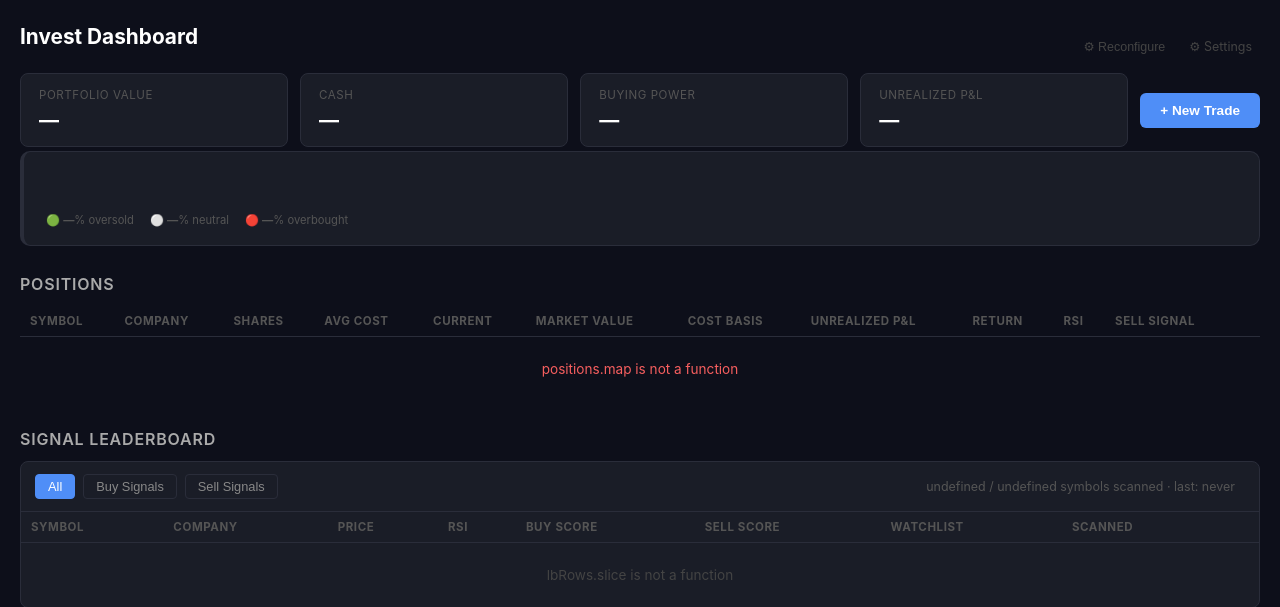
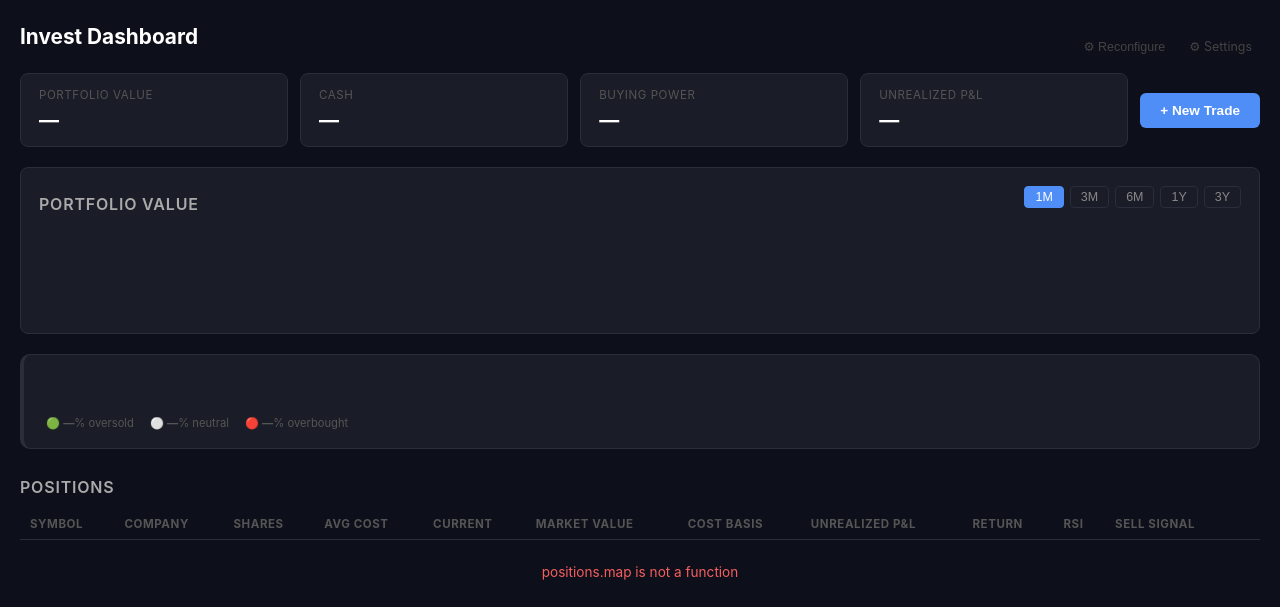
Before and after one commit to smaniktahla/homelab-trader, a FastAPI app: template api/templates/dashboard.html in a window 1280 px wide. Shown: the top 607 px of the page. Run offline with FastAPI, Linux system fonts and the light colour scheme; the template is opened without the code that fills it, so the values that code supplies are empty; parts of the project's set-up code (start-up, migrations or seed data) failed here and were passed over; some libraries are stand-ins or nearby versions.

Commit message:
Dashboard: portfolio value chart with 1M/3M/6M/1Y/3Y ranges and trade markers
New GET /api/portfolio-history?range= endpoint reads from portfolio_snapshots
(already recorded every ingest cycle for the circuit breaker) and joins in
trades with the nearest prior snapshot value for marker positioning. Ranges
over 90 days are downsampled to one snapshot per day since hourly resolution
is not useful once the window spans months. Frontend mirrors the existing
per-symbol price chart pattern in symbol.html (Chart.js line + scatter
overlay for buy/sell triangles, range-btn tab styling).

Co-Authored-By: Claude Sonnet 5 <noreply@anthropic.com>

```diff
--- a/api/main.py
+++ b/api/main.py
@@ -149,6 +149,45 @@ def get_trades(limit: int = 200):
             SELECT * FROM trades ORDER BY traded_at DESC LIMIT %s
         """, (limit,))
         return cur.fetchall()
+
+_PORTFOLIO_HISTORY_RANGE_DAYS = {"1m": 30, "3m": 90, "6m": 180, "1y": 365, "3y": 1095}
+
+@app.get("/api/portfolio-history")
+def get_portfolio_history(range: str = "1m"):
+    """Portfolio value over time + trade markers, for the dashboard chart.
+    Ranges beyond 90 days are downsampled to one (last) snapshot per day —
+    hourly resolution isn't useful once the window spans months."""
+    days = _PORTFOLIO_HISTORY_RANGE_DAYS.get(range.lower(), 30)
+    with db() as conn, conn.cursor() as cur:
+        if days > 90:
+            cur.execute("""
+                SELECT DISTINCT ON (date_trunc('day', snapshot_at))
+                       snapshot_at, portfolio_value
+                FROM portfolio_snapshots
+                WHERE snapshot_at >= NOW() - INTERVAL '%s days'
+                ORDER BY date_trunc('day', snapshot_at), snapshot_at DESC
+            """, (days,))
+        else:
+            cur.execute("""
+                SELECT snapshot_at, portfolio_value
+                FROM portfolio_snapshots
+                WHERE snapshot_at >= NOW() - INTERVAL '%s days'
+                ORDER BY snapshot_at
+            """, (days,))
+        snapshots = cur.fetchall()
+
+        cur.execute("""
+            SELECT t.symbol, t.side, t.qty, t.price, t.traded_at,
+                   (SELECT ps.portfolio_value FROM portfolio_snapshots ps
+                    WHERE ps.snapshot_at <= t.traded_at
+                    ORDER BY ps.snapshot_at DESC LIMIT 1) AS portfolio_value
+            FROM trades t
+            WHERE t.traded_at >= NOW() - INTERVAL '%s days'
+            ORDER BY t.traded_at
+        """, (days,))
+        trades = cur.fetchall()
+
+    return {"range": range.lower(), "snapshots": snapshots, "trades": trades}
 
 @app.get("/api/positions")
 def get_positions():
--- a/api/templates/dashboard.html
+++ b/api/templates/dashboard.html
@@ -15,6 +15,12 @@
   /* Account bar */
   .account-bar { display: grid; grid-template-columns: repeat(4, 1fr) auto; gap: 12px; margin-bottom: 4px; }
   .stat-card { background: #1a1d27; border: 1px solid #2a2d3a; border-radius: 8px; padding: 14px 18px; }
+
+  /* Portfolio chart */
+  .card { background: #1a1d27; border: 1px solid #2a2d3a; border-radius: 8px; padding: 18px; margin: 20px 0; }
+  .range-btns { display: flex; gap: 6px; margin-bottom: 14px; }
+  .range-btn { padding: 3px 10px; border-radius: 4px; border: 1px solid #2a2d3a; background: transparent; color: #888; font-size: .78rem; cursor: pointer; }
+  .range-btn.active { background: #4f8ef7; color: #fff; border-color: #4f8ef7; }
   .stat-card .label { font-size: .72rem; text-transform: uppercase; letter-spacing: .05em; color: #555; margin-bottom: 6px; }
   .stat-card .value { font-size: 1.25rem; font-weight: 700; color: #fff; }
   .btn { padding: 10px 20px; border: none; border-radius: 6px; font-size: .85rem; font-weight: 600; cursor: pointer; }
@@ -252,6 +258,20 @@
     </div>
   </div>
 
+  <!-- Portfolio value chart -->
+  <div class="card">
+    <div style="display:flex;align-items:center;justify-content:space-between;margin-bottom:10px">
+      <h2 style="margin:0">Portfolio Value</h2>
+      <div class="range-btns">
+        <button class="range-btn active" onclick="loadPortfolioChart('1m',this)">1M</button>
+        <button class="range-btn" onclick="loadPortfolioChart('3m',this)">3M</button>
+        <button class="range-btn" onclick="loadPortfolioChart('6m',this)">6M</button>
+        <button class="range-btn" onclick="loadPortfolioChart('1y',this)">1Y</button>
+        <button class="range-btn" onclick="loadPortfolioChart('3y',this)">3Y</button>
+      </div>
+    </div>
+    <canvas id="portfolio-chart" height="80"></canvas>
+  </div>
 
   <!-- Market Context Bar -->
   <div id="mkt-bar" class="mkt-bar" style="display:none">
@@ -885,6 +905,92 @@ async function loadMarketContext() {
   } catch(e) { console.error('market context:', e); }
 }
 
+// ── Portfolio value chart ─────────────────────────────────────────
+let portfolioChart = null;
+let portfolioChartRange = '1m';
+
+async function loadPortfolioChart(range, btn) {
+  portfolioChartRange = range || portfolioChartRange;
+  if (btn) {
+    btn.closest('.range-btns').querySelectorAll('.range-btn').forEach(b => b.classList.remove('active'));
+    btn.classList.add('active');
+  }
+  try {
+    const data = await fetch(`/api/portfolio-history?range=${portfolioChartRange}`).then(r => r.json());
+    const wide = ['6m', '1y', '3y'].includes(portfolioChartRange);
+    const fmtLabel = ts => new Date(ts).toLocaleDateString('en-US',
+      wide ? {month: 'short', year: '2-digit'} : {month: 'short', day: 'numeric'});
+
+    const labels = data.snapshots.map(r => fmtLabel(r.snapshot_at));
+    const values = data.snapshots.map(r => parseFloat(r.portfolio_value));
+    const color = values.length > 1 && values[values.length - 1] >= values[0] ? '#3ecf6e' : '#f75f5f';
+
+    // Nearest-label lookup so trade markers land on the line
+    const labelToValue = {};
+    data.snapshots.forEach(r => { labelToValue[fmtLabel(r.snapshot_at)] = parseFloat(r.portfolio_value); });
+
+    const buyPoints = [], sellPoints = [], buyLabels = [], sellLabels = [];
+    data.trades.forEach(t => {
+      const label = fmtLabel(t.traded_at);
+      const y = t.portfolio_value != null ? parseFloat(t.portfolio_value) : labelToValue[label];
+      if (y == null) return;
+      const dt = new Date(t.traded_at).toLocaleString('en-US', {month: 'short', day: 'numeric', year: 'numeric', hour: 'numeric', minute: '2-digit'});
+      const desc = `${t.symbol} · ${t.qty} @ $${parseFloat(t.price).toFixed(2)}  ·  ${dt}`;
+      if (t.side === 'buy') { buyPoints.push({x: label, y}); buyLabels.push(`▲ Bought ${desc}`); }
+      else                  { sellPoints.push({x: label, y}); sellLabels.push(`▼ Sold ${desc}`); }
+    });
+
+    if (portfolioChart) portfolioChart.destroy();
+    portfolioChart = new Chart(document.getElementById('portfolio-chart'), {
+      type: 'line',
+      data: {
+        labels,
+        datasets: [
+          {
+            data: values, borderColor: color, borderWidth: 2,
+            pointRadius: 0, pointHoverRadius: 4, pointHoverBackgroundColor: color, tension: 0.25,
+            fill: true, backgroundColor: color + '15',
+          },
+          {
+            type: 'scatter', label: 'Buy', data: buyPoints,
+            backgroundColor: '#3ecf6e', borderColor: '#fff', borderWidth: 1.5,
+            pointRadius: 7, pointStyle: 'triangle', pointHoverRadius: 9,
+            tooltipLabels: buyLabels,
+          },
+          {
+            type: 'scatter', label: 'Sell', data: sellPoints,
+            backgroundColor: '#f75f5f', borderColor: '#fff', borderWidth: 1.5,
+            pointRadius: 7, pointStyle: 'triangle', rotation: 180, pointHoverRadius: 9,
+            tooltipLabels: sellLabels,
+          },
+        ]
+      },
+      options: {
+        interaction: { mode: 'nearest', intersect: false },
+        plugins: {
+          legend: { display: false },
+          tooltip: {
+            backgroundColor: '#1a1d27', borderColor: '#2a2d3a', borderWidth: 1,
+            titleColor: '#888', bodyColor: '#e8eaf6',
+            callbacks: {
+              label: ctx => {
+                if (ctx.datasetIndex === 0) return ' $' + ctx.parsed.y.toLocaleString('en-US', {maximumFractionDigits: 0});
+                const labels = ctx.dataset.tooltipLabels || [];
+                return ' ' + (labels[ctx.dataIndex] || (ctx.datasetIndex === 1 ? '▲ Buy' : '▼ Sell'));
+              }
+            }
+          }
+        },
+        scales: {
+          x: { grid: { color: '#1a1d27' }, ticks: { color: '#555', maxTicksLimit: 10 } },
+          y: { grid: { color: '#1a1d27' }, ticks: { color: '#555', callback: v => '$' + v.toLocaleString('en-US', {maximumFractionDigits: 0}) } }
+        },
+        animation: false,
+      }
+    });
+  } catch(e) { console.error('portfolio chart:', e); }
+}
+
 // ── Init ───────────────────────────────────────────────────────────
 loadAccount();
 loadPositions();
@@ -893,10 +999,12 @@ loadProposals();
 loadLeaderboard();
 loadTrades();
 loadMarketContext();
+loadPortfolioChart('1m');
 setInterval(() => { loadAccount(); loadPositions(); loadProposals(); }, 60000);
 setInterval(loadLeaderboard, 300000); // leaderboard refreshes every 5 min
 setInterval(loadAdvisor, 300000);
 setInterval(loadMarketContext, 1800000); // market context refreshes every 30 min
+setInterval(() => loadPortfolioChart(portfolioChartRange), 300000); // portfolio chart refreshes every 5 min
 
 
 // ── Wizard ─────────────────────────────────────────────────────────
```
